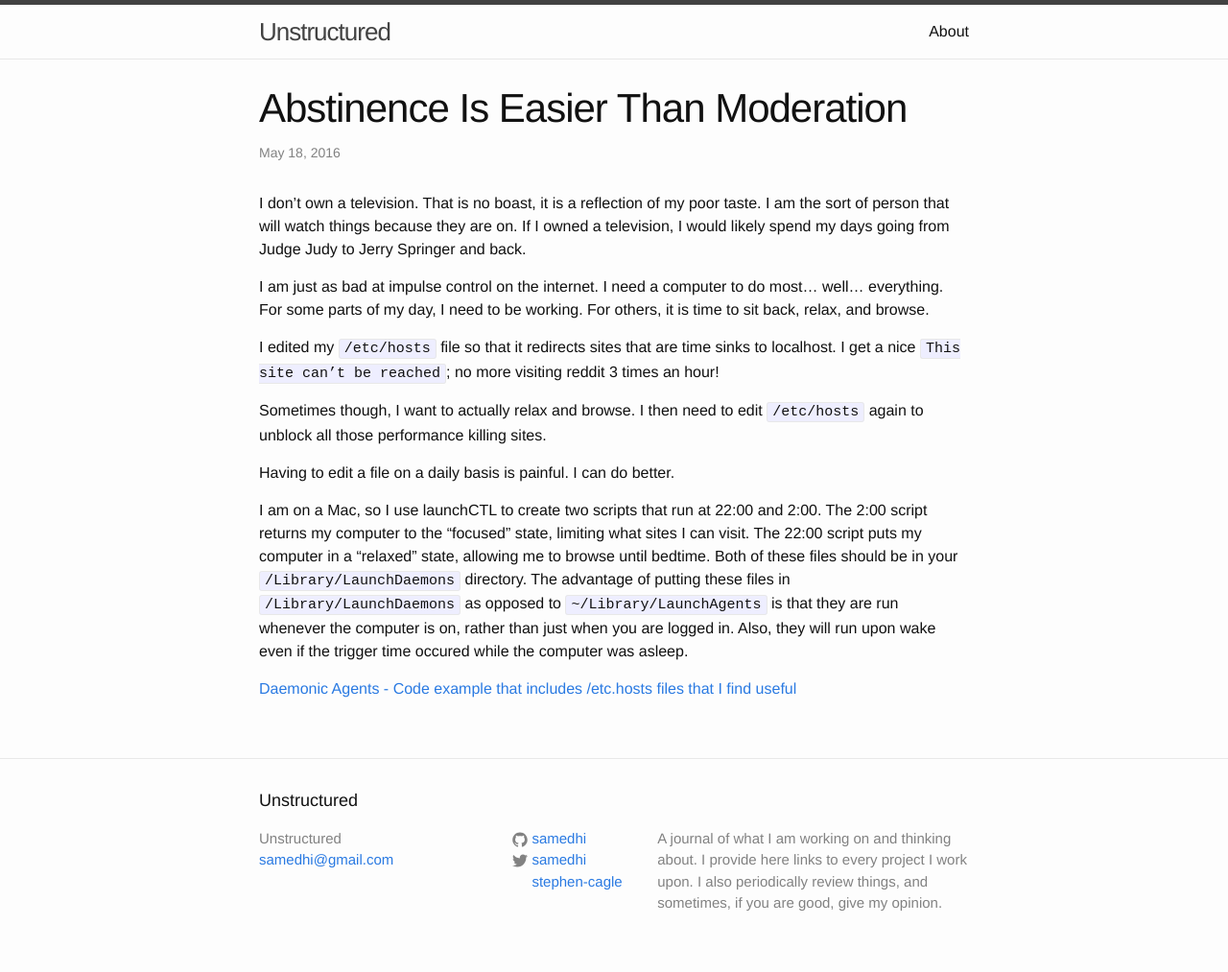
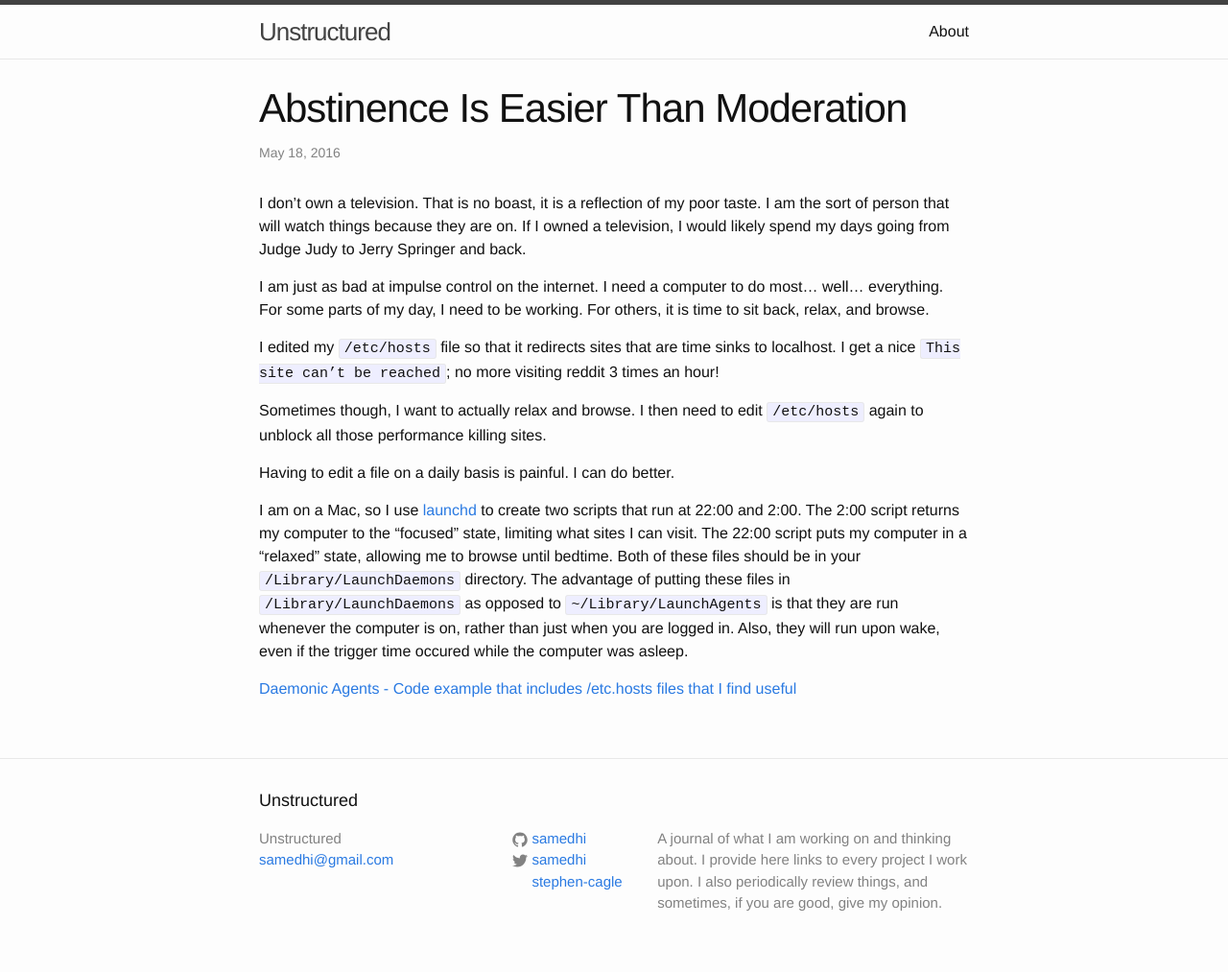
Before and after one commit to samedhi/samedhi.github.io, a Jekyll site: the page built from _posts/2016-05-18-abstinence-is-easier-than-moderation.md, in a window 1280 px wide. Shown: the whole page at 96% size. Built offline with Jekyll 4.4.1, drawn with Linux system fonts in a browser that asks for light colours; comment, search, counter and statistics services are not loaded.

Commit message:
Slight correction

```diff
--- a/_posts/2016-05-18-abstinence-is-easier-than-moderation.md
+++ b/_posts/2016-05-18-abstinence-is-easier-than-moderation.md
@@ -13,6 +13,6 @@ Sometimes though, I want to actually relax and browse. I then need to edit `/etc
 
 Having to edit a file on a daily basis is painful. I can do better.
 
-I am on a Mac, so I use launchCTL to create two scripts that run at 22:00 and 2:00. The 2:00 script returns my computer to the "focused" state, limiting what sites I can visit. The 22:00 script puts my computer in a "relaxed" state, allowing me to browse until bedtime. Both of these files should be in your `/Library/LaunchDaemons` directory. The advantage of putting these files in `/Library/LaunchDaemons` as opposed to `~/Library/LaunchAgents` is that they are run whenever the computer is on, rather than just when you are logged in. Also, they will run upon wake even if the trigger time occured while the computer was asleep.
+I am on a Mac, so I use [launchd](http://launchd.info/) to create two scripts that run at 22:00 and 2:00. The 2:00 script returns my computer to the "focused" state, limiting what sites I can visit. The 22:00 script puts my computer in a "relaxed" state, allowing me to browse until bedtime. Both of these files should be in your `/Library/LaunchDaemons` directory. The advantage of putting these files in `/Library/LaunchDaemons` as opposed to `~/Library/LaunchAgents` is that they are run whenever the computer is on, rather than just when you are logged in. Also, they will run upon wake, even if the trigger time occured while the computer was asleep.
 
 [Daemonic Agents - Code example that includes /etc.hosts files that I find useful](https://github.com/samedhi/daemonic-agents)
```
